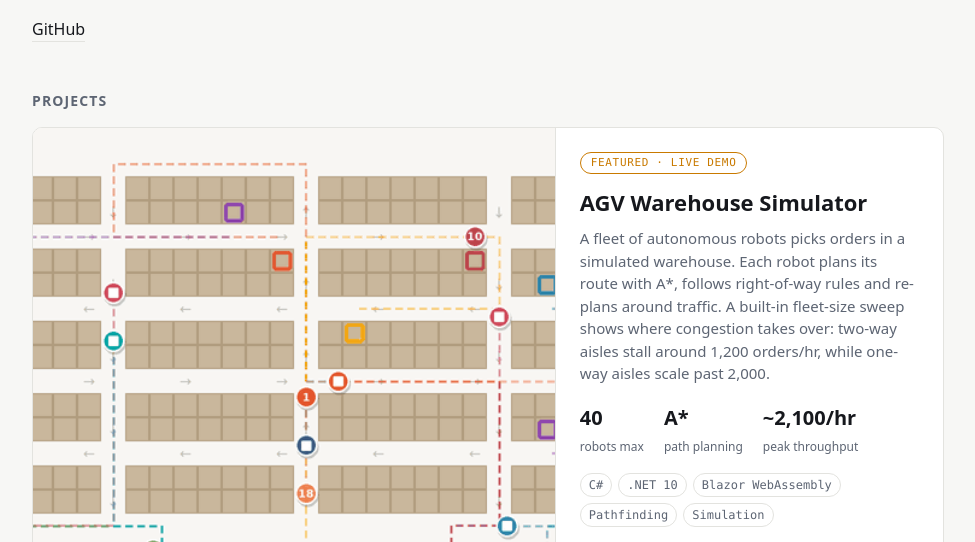
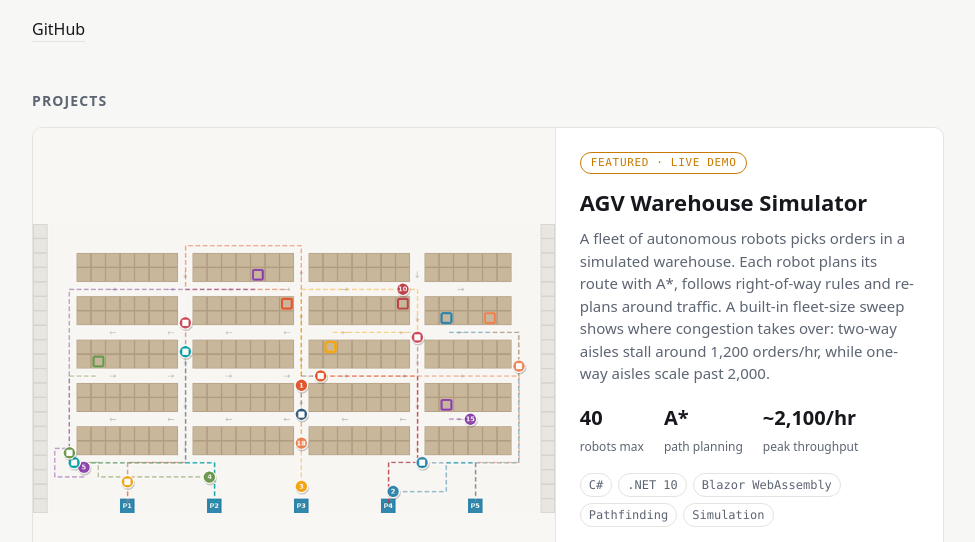
Before and after one commit to Chase-Mulder/Chase-Mulder.github.io, a plain HTML site: page index.html in a window 1280 px wide. Shown: the part 238-780 px from the top of the page, without its empty margins (152-1127 px from the left). Drawn offline with Linux system fonts and the light colour scheme.

Commit message:
Show full simulator GIF in featured card

```diff
--- a/index.html
+++ b/index.html
@@ -87,7 +87,8 @@
       border-right: 1px solid var(--border);
       line-height: 0;
     }
-    .featured .media img { width: 100%; height: 100%; object-fit: cover; display: block; }
+    .featured .media { display: flex; align-items: center; }
+    .featured .media img { width: 100%; height: auto; display: block; }
     .featured .body { padding: 24px; display: flex; flex-direction: column; }
     .featured .badge {
       align-self: flex-start;
```
